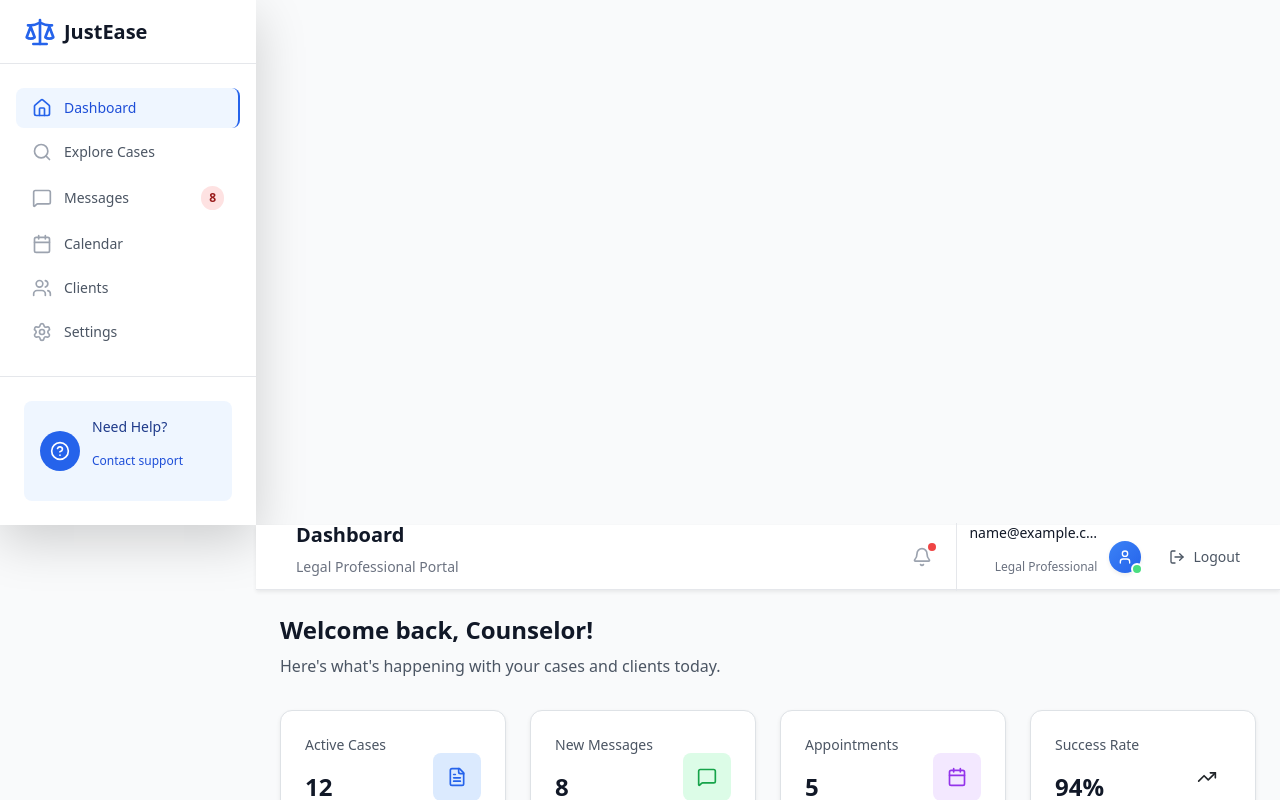
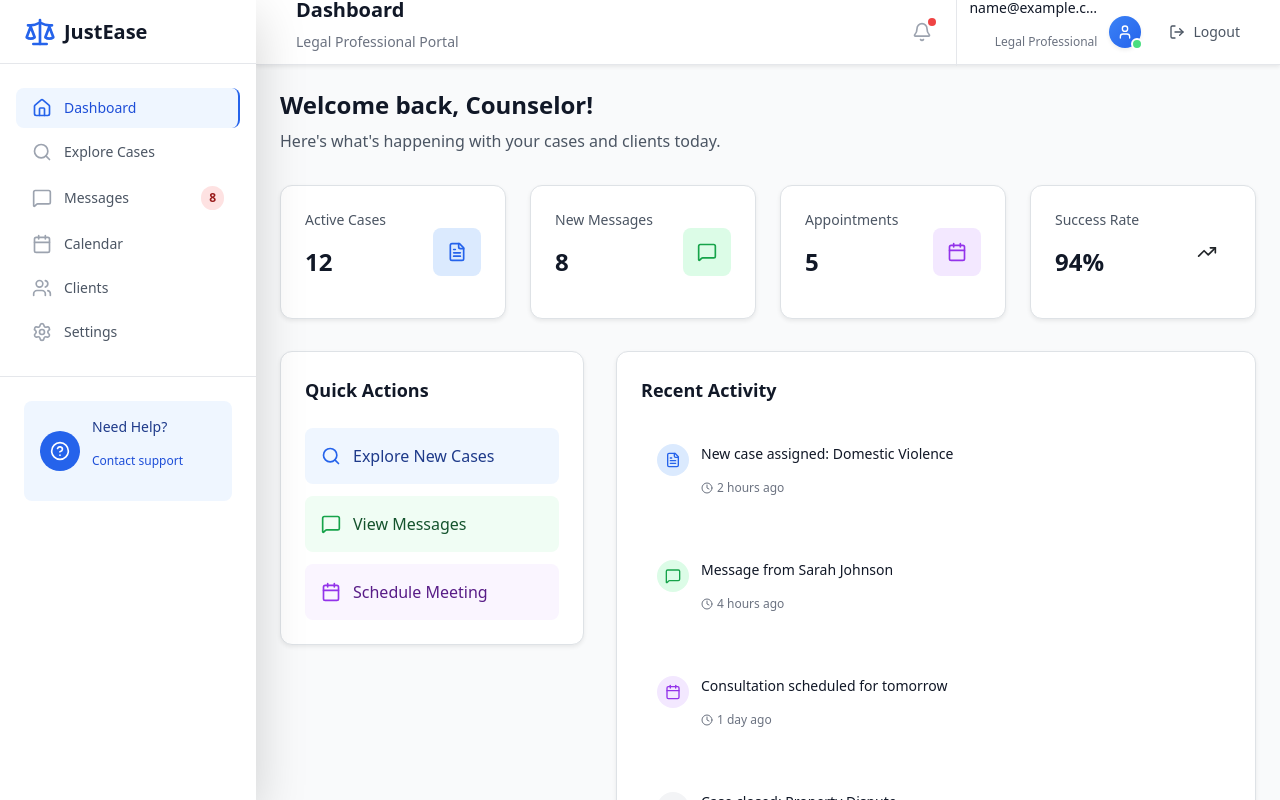
Before and after one commit to Ashoksanaka/Just-Ease, a React app in the folder frontend/: page /lawyer-dashboard in a window 1280 px wide. Shown: the top 800 px of the page. Built offline with nearby package versions, Linux system fonts and the light colour scheme; sample sign-in values are in the browser's storage.

Commit message:
Refactor sidebar component styles for improved readability and consistency

```diff
--- a/frontend/src/components/LawyerDashBoard.js
+++ b/frontend/src/components/LawyerDashBoard.js
@@ -138,9 +138,11 @@
 
       {/* Sidebar */}
       <div
-        className={`fixed inset-y-0 left-0 z-50 w-64 bg-white shadow-lg transform ${
-          sidebarOpen ? "translate-x-0" : "-translate-x-full"
-        } transition-transform duration-300 ease-in-out lg:translate-x-0 lg:static lg:inset-0`}
+        className={`z-50 w-64 bg-white shadow-lg transform transition-transform duration-300 ease-in-out
+          fixed inset-y-0 left-0
+          ${sidebarOpen ? "translate-x-0" : "-translate-x-full"}
+          lg:translate-x-0 lg:fixed lg:inset-y-0 lg:left-0
+        `}
       >
         {/* Sidebar Header */}
         <div className="flex items-center justify-between h-16 px-6 border-b border-gray-200">
--- a/frontend/src/components/VictimDashBoard.js
+++ b/frontend/src/components/VictimDashBoard.js
@@ -175,9 +175,11 @@
 
       {/* Sidebar */}
       <div
-        className={`fixed inset-y-0 left-0 z-50 w-64 bg-white shadow-lg transform ${
-          sidebarOpen ? "translate-x-0" : "-translate-x-full"
-        } transition-transform duration-300 ease-in-out lg:translate-x-0 lg:static lg:inset-0`}
+        className={`z-50 w-64 bg-white shadow-lg transform transition-transform duration-300 ease-in-out
+          fixed inset-y-0 left-0
+          ${sidebarOpen ? "translate-x-0" : "-translate-x-full"}
+          lg:translate-x-0 lg:fixed lg:inset-y-0 lg:left-0
+        `}
       >
         {/* Sidebar Header */}
         <div className="flex items-center justify-between h-16 px-6 border-b border-gray-200">
```
